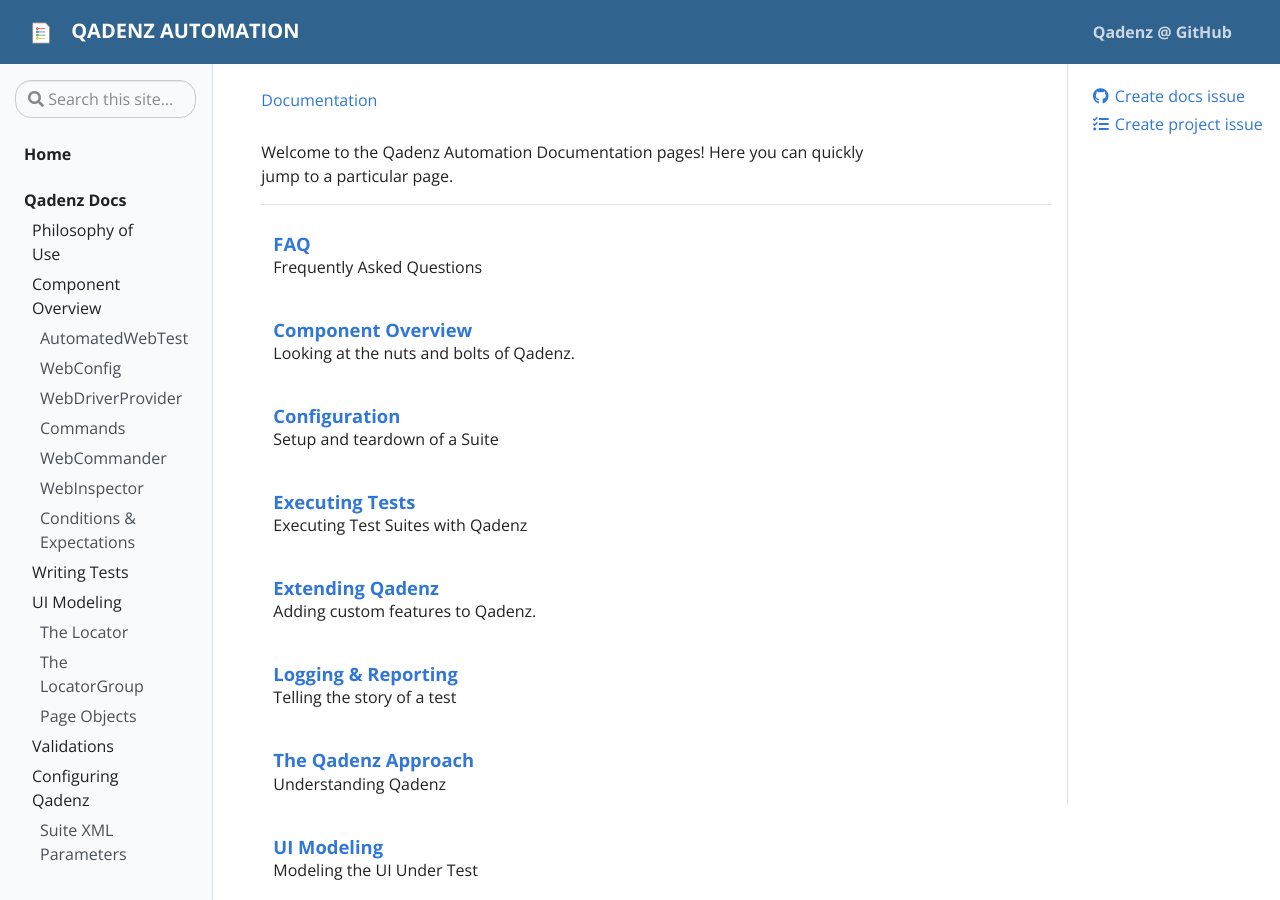
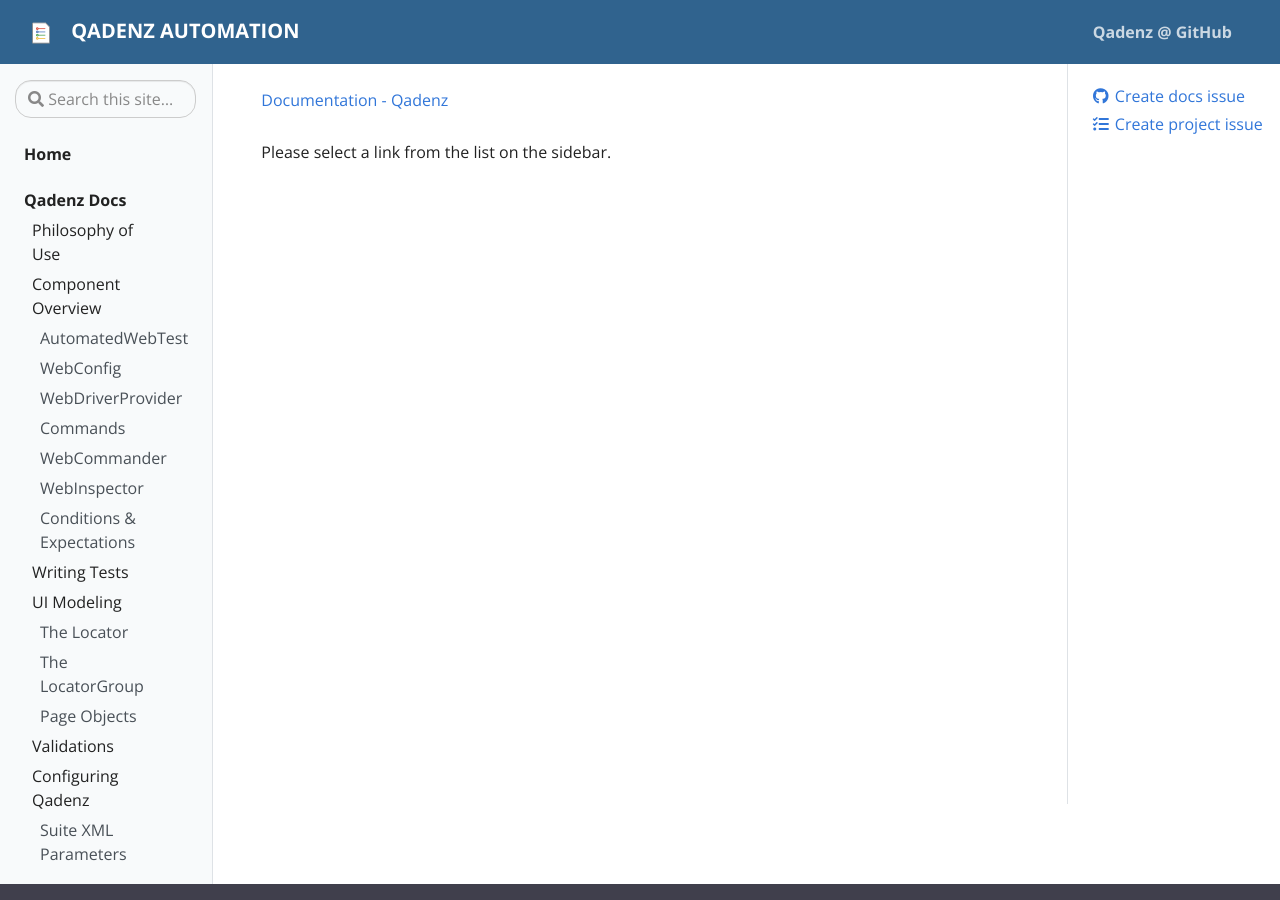
Before and after one commit to qadenz/qadenz.github.io, a Jekyll site: the page built from pages/docs.md, in a window 1280 px wide and 900 px high. Built offline with Jekyll 4.4.1, drawn with Linux system fonts in a browser that asks for light colours; some of the changed text lies outside the part shown.

Commit message:
Updated docs section pages

```diff
--- a/_data/toc.yml
+++ b/_data/toc.yml
@@ -47,4 +47,7 @@
     - title: Logging & Reporting
       url: "docs/qadenz/logging-and-reporting"
 - title: FAQ
-  url: faq
+  url: "faq"
+  links:
+    - title: Licensing
+      url: "docs/faq/licensing"
--- a/_docs/faq.md
+++ /dev/null
@@ -1,5 +0,0 @@
----
-title: FAQ
-tags:
-description: Frequently Asked Questions
----
--- a/pages/docs.md
+++ b/pages/docs.md
@@ -1,18 +1,8 @@
 ---
 layout: page
-title: Documentation
+title: Documentation - Qadenz
 description: Working with the Qadenz Automation Library
 permalink: /docs/
 ---
 
-Welcome to the {{ site.title }} Documentation pages! Here you can quickly jump to a
-particular page.
-
-<div class="section-index">
-    <hr class="panel-line">
-    {% for post in site.docs  %}
-    <div class="entry">
-    <h5><a href="{{ post.url | prepend: site.baseurl }}">{{ post.title }}</a></h5>
-    <p>{{ post.description }}</p>
-    </div>{% endfor %}
-</div>
+Please select a link from the list on the sidebar.
--- a/pages/faq.md
+++ b/pages/faq.md
@@ -1,5 +1,8 @@
 ---
 layout: page
-title: Qadenz - FAQ
-permalink: /faq
+title: Documentation - FAQ
+description: Questions and Answers
+permalink: /faq/
 ---
+
+Please select a link from the list on the sidebar.
```
Also changed, not shown: _docs/faq/licensing.md (added, +5 -0 lines).
